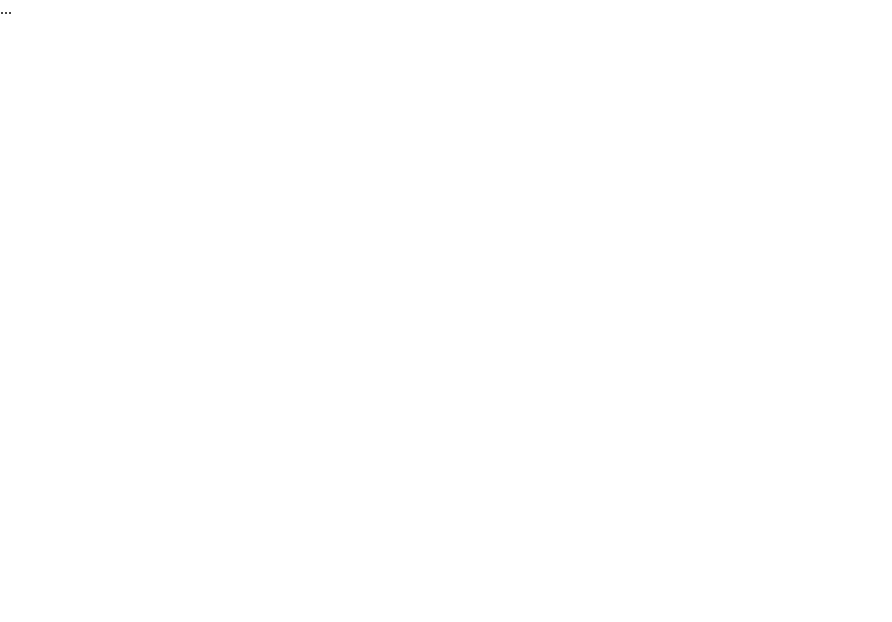
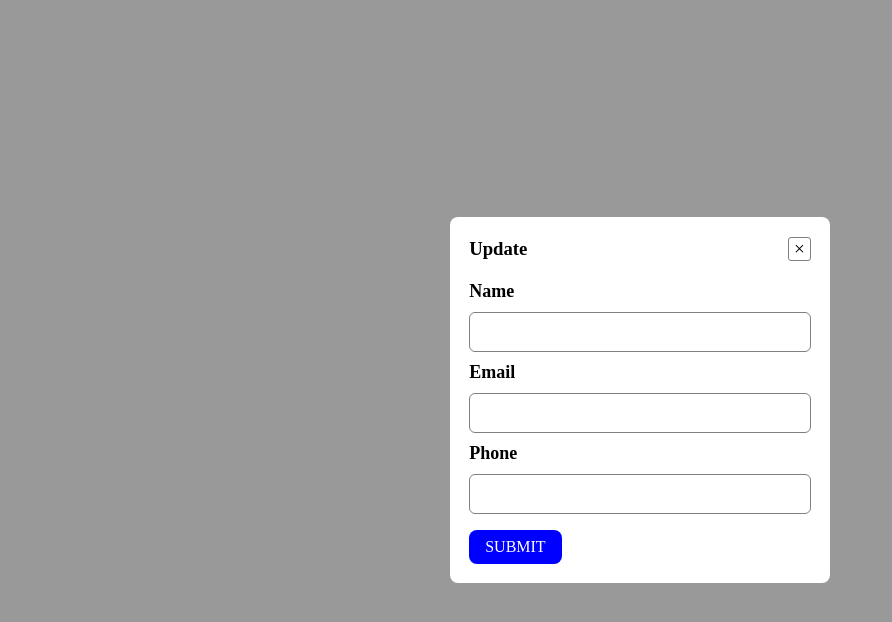
Before and after one commit to the43rdsensei-0/CRUD-app, a React (Vite) app: page /login in a window 1280 px wide. Shown: the top 622 px of the page, without its empty margins (0-892 px from the left). Built offline with nearby package versions, Linux system fonts and the light colour scheme.

Commit message:
created the modal component, with its styling and ui fixes for the button and input component

```diff
--- a/src/components/Button/Button.module.css
+++ b/src/components/Button/Button.module.css
@@ -43,5 +43,10 @@
 }
 
 .edit {
-  color: rgb(26, 26, 226);
+  background-color: rgb(26, 26, 226);
 }
+
+.submit {
+  background-color: blue;
+  /* width: 100%; */
+}
--- a/src/components/Button/Button.tsx
+++ b/src/components/Button/Button.tsx
@@ -4,7 +4,7 @@ import styles from "./Button.module.css";
 type ButtonType = {
   children: string;
   icon?: ReactElement | undefined;
-  onClick: () => void;
+  onClick?: () => void;
   type: string;
 };
 
--- a/src/components/Input/Input.module.css
+++ b/src/components/Input/Input.module.css
@@ -1,9 +1,7 @@
 .input_wrapper  {
-  padding: 10px;
 
   display: flex;
   flex-direction: column;
-  width: max-content;
 }
 
 .label {
@@ -15,7 +13,6 @@
 
 .input {
   all: unset;
-  width: 300px;
   padding: 10px 10px;
   border-radius: 6px;
   border: 1px solid grey;
--- a/src/components/Modal/Modal.module.css
+++ b/src/components/Modal/Modal.module.css
@@ -0,0 +1,53 @@
+.modal_container {
+  height: 100vh;
+  width: 100vw;
+  position: relative;
+
+  display: flex;
+  justify-content: center;
+  align-items: center;
+}
+
+.overlay {
+  height: 100%;
+  width: 100%;
+  position: absolute;
+  top: 0;
+  left: 0;
+  background-color: rgba(0, 0, 0, 0.4);
+  z-index: 2;
+}
+
+.modal {
+  background-color: #fff;
+  position: relative;
+  width: 380px;
+  z-index: 5;
+  padding: 1.2em;
+  border-radius: 8px;
+}
+
+.modal_header {
+  margin-bottom: 10px;
+
+  display: flex;
+  justify-content: space-between;
+  align-items: center;
+}
+
+.close {
+  all: unset;
+  border: 1px solid grey;
+  border-radius: 3px;
+  padding: 0px 5px;
+  font-size: 1.2rem;
+  cursor: pointer;
+
+  display: flex;
+  align-items: center;
+  justify-content: center;
+}
+
+.btn_wrapper {
+  margin-top: 1em;
+}
--- a/src/components/Modal/Modal.tsx
+++ b/src/components/Modal/Modal.tsx
@@ -0,0 +1,41 @@
+import { useState } from "react";
+import Input from "../Input/Input";
+import styles from "./Modal.module.css";
+import Button from "../Button/Button";
+
+function Modal({ close, title }: { close: () => void; title: string }) {
+  const [name, setName] = useState("");
+  const [email, setEmail] = useState("");
+  const [phone, setPhone] = useState("");
+
+  function handleSubmit(e) {
+    e.preventDefault();
+    console.log("submitted");
+  }
+
+  return (
+    <div className={styles.modal_container}>
+      <div className={styles.overlay}></div>
+      <div className={styles.modal}>
+        <div className={styles.modal_header}>
+          <h3>{title}</h3>
+          <button className={styles.close} onClick={close}>
+            &times;
+          </button>
+        </div>
+
+        <form action="" onSubmit={(e) => handleSubmit(e)}>
+          <Input label="Name" action={setName} value={name} />
+          <Input label="email" action={setEmail} value={email} />
+          <Input label="phone" action={setPhone} value={phone} />
+
+          <div className={styles.btn_wrapper}>
+            <Button type="submit">Submit</Button>
+          </div>
+        </form>
+      </div>
+    </div>
+  );
+}
+
+export default Modal;
--- a/src/pages/Login.tsx
+++ b/src/pages/Login.tsx
@@ -1,5 +1,11 @@
+import Modal from "../components/Modal/Modal";
+
 function Login() {
-  return <div>...</div>;
+  return (
+    <div>
+      <Modal title="Update" close={() => {}} />
+    </div>
+  );
 }
 
 export default Login;
```
